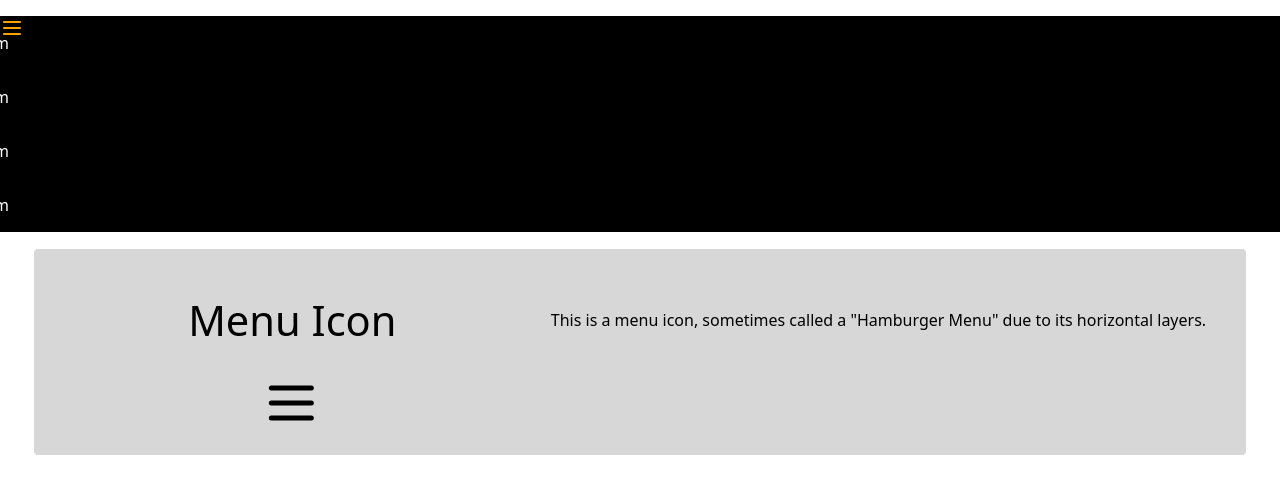
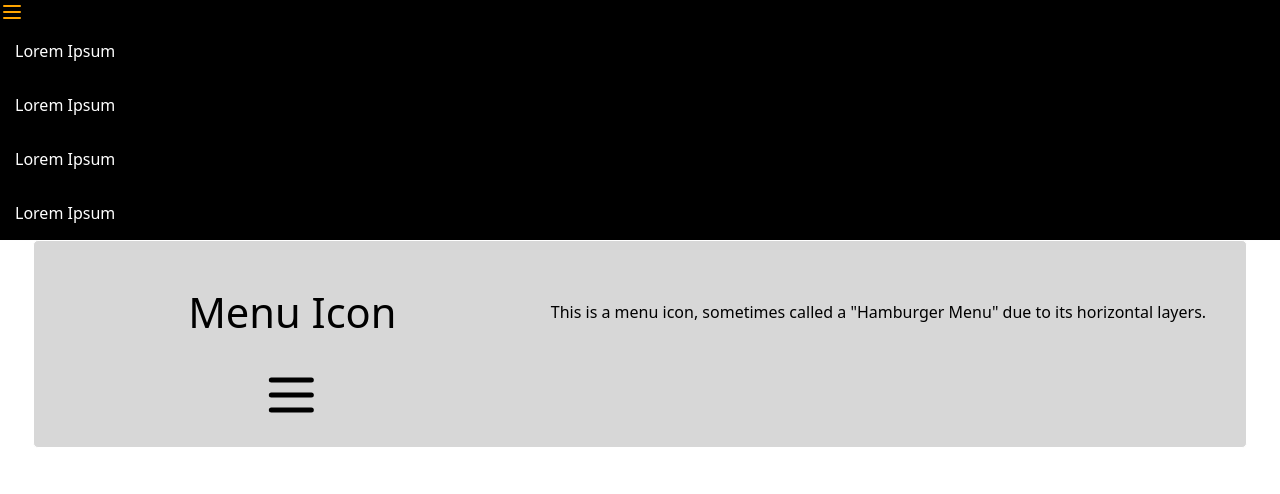
Before and after one commit to j-cleme/capstone_teaching-tech-lit, a Vue app: page / in a window 1280 px wide. Shown: the top 494 px of the page. Built offline with nearby package versions, Linux system fonts and the light colour scheme.

Commit message:
Update drawer.vue

```diff
--- a/src/components/drawer.vue
+++ b/src/components/drawer.vue
@@ -12,12 +12,12 @@ export default {
       let sidenav = document.getElementById('sidenav');
       if (this.$data.navOpen === true) {
         // sidenav.style.transform = "translateX(-200px)";
-        sidenav.classList.remove("-translate-x-full")
+        // sidenav.classList.add("-translate-x-full")
         this.$data.navOpen = false;
       }
       if (this.$data.navOpen === false) {
         // sidenav.style.transform = "translateX(0px)";
-        sidenav.classList.add("-translate-x-full")
+        // sidenav.classList.remove("-translate-x-full")
         this.$data.navOpen = true;
       }
     },
@@ -26,9 +26,9 @@ export default {
 </script>
 
 <template>
-  <nav class="columns-1 flex justify-start my-4 bg-black">
+  <nav class="columns-1 bg-black">
     <Menu @click="toggleNav()" color="orange" />
-    <ul class="drawer-container -translate-x-full" id="sidenav">
+    <ul class="drawer-container" :class="{ '-translate-x-full': navOpen }" id="sidenav">
       <li><a href="#">Lorem Ipsum</a></li>
       <li><a href="#">Lorem Ipsum</a></li>
       <li><a href="#">Lorem Ipsum</a></li>
```
